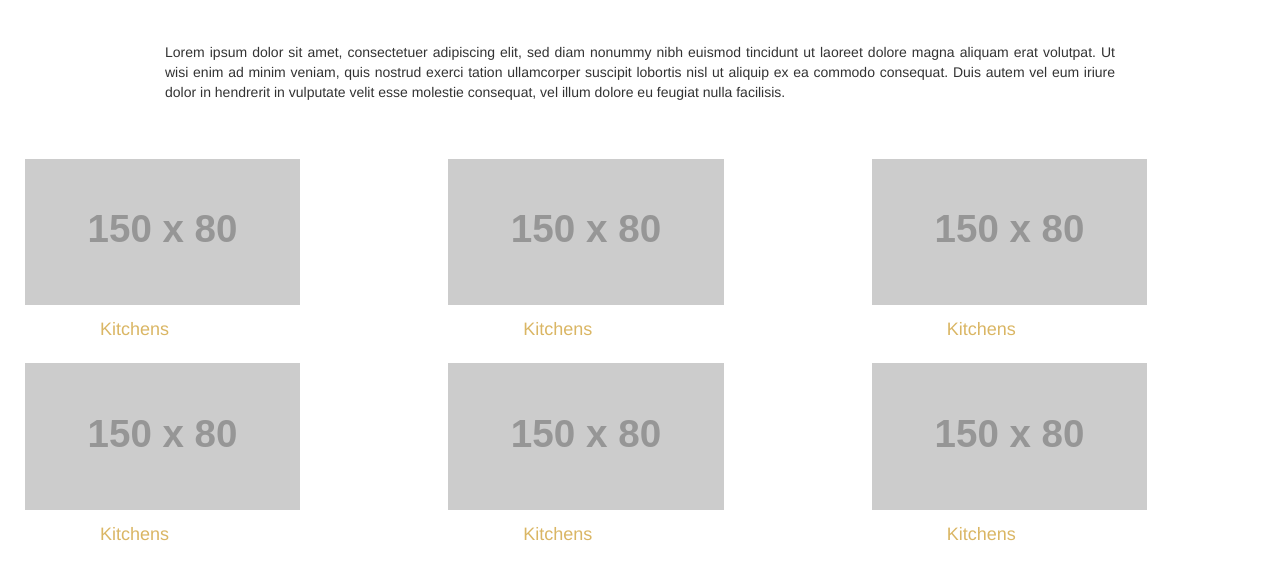
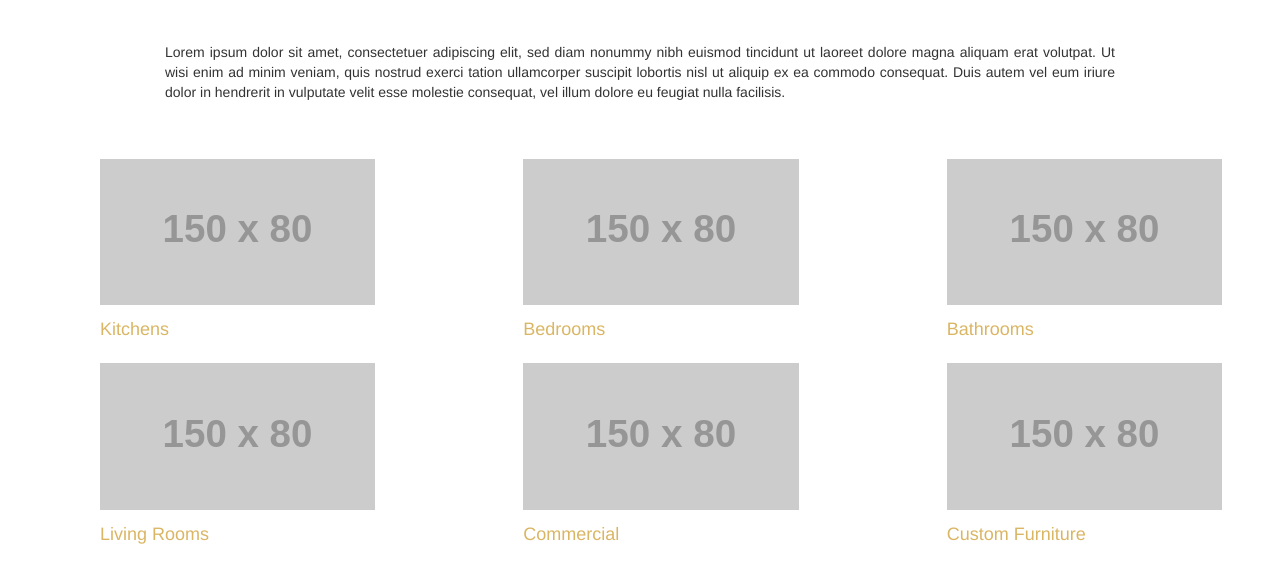
Before and after one commit to connoj39/cbdesign, a plain HTML site: page portfolio.html in a window 1280 px wide. Shown: the part 224-800 px from the top of the page. Drawn offline with nearby package versions, Linux system fonts and the light colour scheme; placeholder pictures from the web are drawn by us; a web font is replaced by a local one.

Commit message:
updated portfolio file captions

```diff
--- a/portfolio.html
+++ b/portfolio.html
@@ -14,7 +14,7 @@
 
 <body>
 
- <!-- NAV -->
+    <!-- NAV -->
     <nav class="navbar navbar-default">
         <div class="container-fluid ">
             <div class="navbar-header ">
@@ -70,65 +70,65 @@
             <div class="row">
                 <div class="col-sm-4">
                     <div class="portfolio-image">
-                        <img src="https://placehold.it/150x80?text=IMAGE" class="img-responsive" style="width:70%" alt="Image">
+                        <img src="https://placehold.it/150x80?text=IMAGE" class="imgage-in-portfolio-page" style="width:70%" alt="Image">
                         <div class="middle">
-                            <div class="portfolio-text hidden-xs hidden-sm">Explore our previous kitchen projects
+                            <div class="portfolio-text hidden-xs hidden-sm"><a class="portfolio-image-link" href="#">Explore completed Kitchen Projects</a>
                             </div>
                         </div>
                     </div>
-                    <h4 class="caption-portfolio">Kitchens</h4>
+                    <h4 class="caption-portfolio"><a class="caption-portfolio-link" href="#">Kitchens</a></h4>
                 </div>
                 <div class="col-sm-4">
                     <div class="portfolio-image">
-                        <img src="https://placehold.it/150x80?text=IMAGE" class="img-responsive" style="width:70%" alt="Image">
+                        <img src="https://placehold.it/150x80?text=IMAGE" class="imgage-in-portfolio-page" style="width:70%" alt="Image">
                         <div class="middle">
-                            <div class="portfolio-text hidden-xs hidden-sm">Explore our previous kitchen projects
+                            <div class="portfolio-text hidden-xs hidden-sm"><a class="portfolio-image-link" href="#">Explore completed Bedroom Projects</a>
                             </div>
                         </div>
                     </div>
-                    <h4 class="caption-portfolio">Kitchens</h4>
+                    <h4 class="caption-portfolio"><a class="caption-portfolio-link" href="#">Bedrooms</a></h4>
                 </div>
                 <div class="col-sm-4">
                     <div class="portfolio-image">
-                        <img src="https://placehold.it/150x80?text=IMAGE" class="img-responsive" style="width:70%" alt="Image">
+                        <img src="https://placehold.it/150x80?text=IMAGE" class="imgage-in-portfolio-page" style="width:70%" alt="Image">
                         <div class="middle">
-                            <div class="portfolio-text hidden-xs hidden-sm">Explore our previous kitchen projects
+                            <div class="portfolio-text hidden-xs hidden-sm"><a class="portfolio-image-link" href="#">Explore completed Bathroom Project</a>
                             </div>
                         </div>
                     </div>
-                    <h4 class="caption-portfolio">Kitchens</h4>
+                    <h4 class="caption-portfolio"><a class="caption-portfolio-link" href="#">Bathrooms</a></h4>
                 </div>
             </div>
             <div class="row">
                 <div class="col-sm-4">
                     <div class="portfolio-image">
-                        <img src="https://placehold.it/150x80?text=IMAGE" class="img-responsive" style="width:70%" alt="Image">
+                        <img src="https://placehold.it/150x80?text=IMAGE" class="imgage-in-portfolio-page" style="width:70%" alt="Image">
                         <div class="middle">
-                            <div class="portfolio-text hidden-xs hidden-sm">Explore our previous kitchen projects
+                            <div class="portfolio-text hidden-xs hidden-sm"><a class="portfolio-image-link" href="#">Explore completed Living Room Project</a>
                             </div>
                         </div>
                     </div>
-                    <h4 class="caption-portfolio">Kitchens</h4>
+                    <h4 class="caption-portfolio"><a class="caption-portfolio-link" href="#">Living Rooms</a></h4>
                 </div>
                 <div class="col-sm-4">
                     <div class="portfolio-image">
-                        <img src="https://placehold.it/150x80?text=IMAGE" class="img-responsive" style="width:70%" alt="Image">
+                        <img src="https://placehold.it/150x80?text=IMAGE" class="imgage-in-portfolio-page" style="width:70%" alt="Image">
                         <div class="middle">
-                            <div class="portfolio-text hidden-xs hidden-sm">Explore our previous kitchen projects
+                            <div class="portfolio-text hidden-xs hidden-sm"><a class="portfolio-image-link" href="#">Explore Commercial Project</a>
                             </div>
                         </div>
                     </div>
-                    <h4 class="caption-portfolio">Kitchens</h4>
+                    <h4 class="caption-portfolio"><a class="caption-portfolio-link" href="#">Commercial</a></h4>
                 </div>
                 <div class="col-sm-4">
                     <div class="portfolio-image">
-                        <img src="https://placehold.it/150x80?text=IMAGE" class="img-responsive" style="width:70%" alt="Image">
+                        <img src="https://placehold.it/150x80?text=IMAGE" class="imgage-in-portfolio-page" style="width:70%" alt="Image">
                         <div class="middle">
-                            <div class="portfolio-text hidden-xs hidden-sm">Explore our previous kitchen projects
+                            <div class="portfolio-text hidden-xs hidden-sm"><a class="portfolio-image-link" href="#">Explore Custom Furniture</a>
                             </div>
                         </div>
                     </div>
-                    <h4 class="caption-portfolio">Kitchens</h4>
+                    <h4 class="caption-portfolio"><a class="caption-portfolio-link" href="#">Custom Furniture</a></h4>
                 </div>
             </div>
         </div>
```
